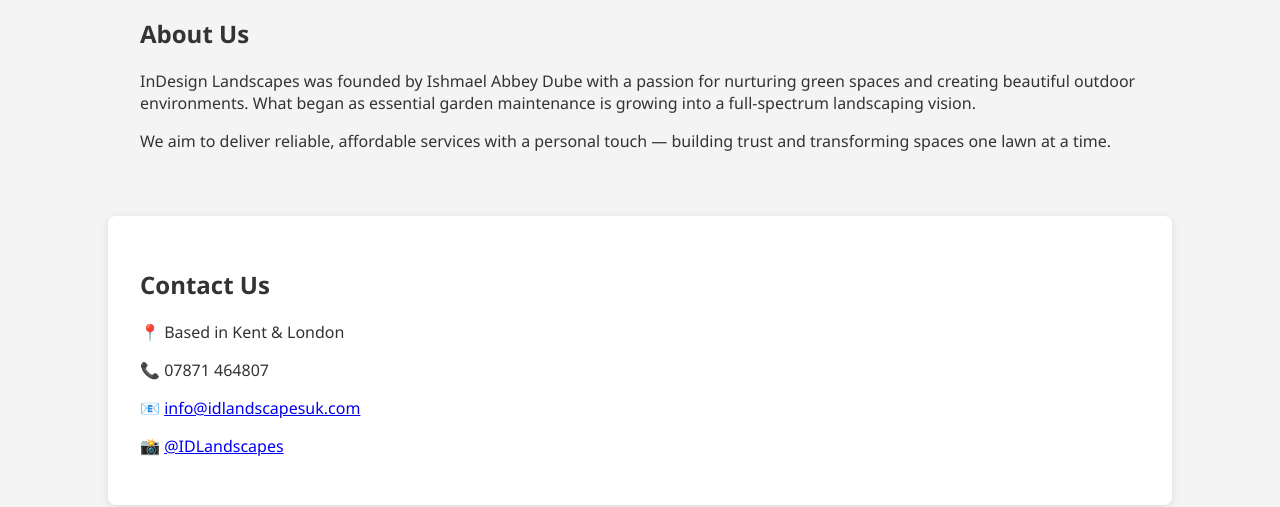
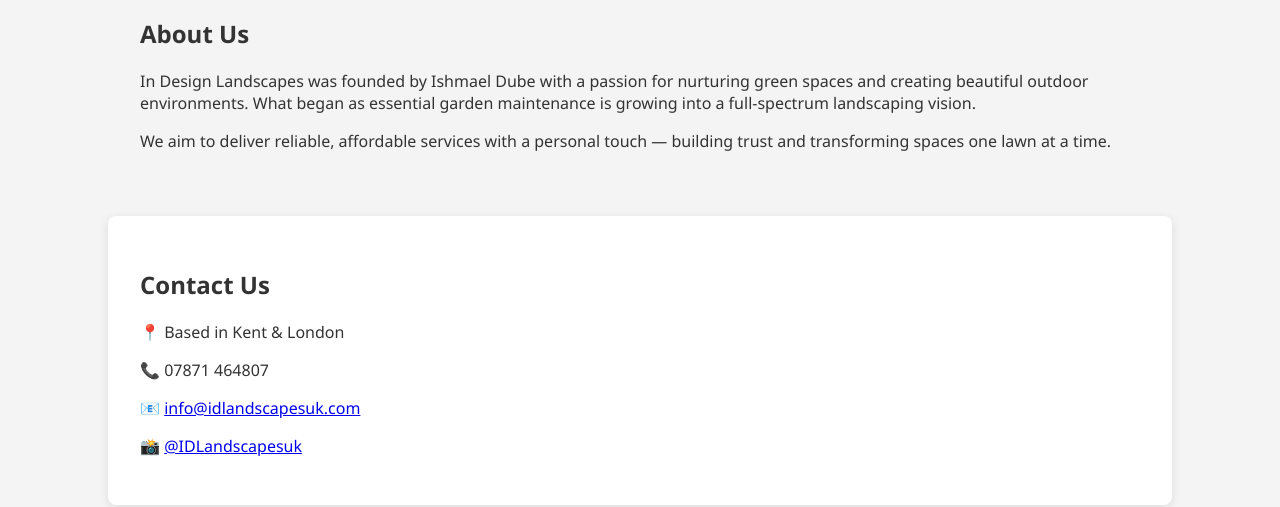
Before and after one commit to IDLandscapes/Idlandscapesuk, a plain HTML site: page index.html in a window 1280 px wide. Shown: the part 803-1310 px from the top of the page. Drawn offline with Linux system fonts and the light colour scheme.

Commit message:
Update index.html

```diff
--- a/index.html
+++ b/index.html
@@ -94,7 +94,7 @@
   <section class="section about" id="about">
     <h2>About Us</h2>
     <p>
-      InDesign Landscapes was founded by Ishmael Abbey Dube with a passion for nurturing green spaces and creating beautiful outdoor environments. What began as essential garden maintenance is growing into a full-spectrum landscaping vision.
+      In Design Landscapes was founded by Ishmael Dube with a passion for nurturing green spaces and creating beautiful outdoor environments. What began as essential garden maintenance is growing into a full-spectrum landscaping vision.
     </p>
     <p>
       We aim to deliver reliable, affordable services with a personal touch — building trust and transforming spaces one lawn at a time.
@@ -106,7 +106,7 @@
     <p>📍 Based in Kent & London</p>
     <p>📞 07871 464807</p>
     <p>📧 <a href="mailto:info@idlandscapesuk.com">info@idlandscapesuk.com</a></p>
-    <p>📸 <a href="https://instagram.com/IDLandscapes" target="_blank">@IDLandscapes</a></p>
+    <p>📸 <a href="https://instagram.com/IDLandscapesuk" target="_blank">@IDLandscapesuk</a></p>
   </section>
 
   <footer>
```
